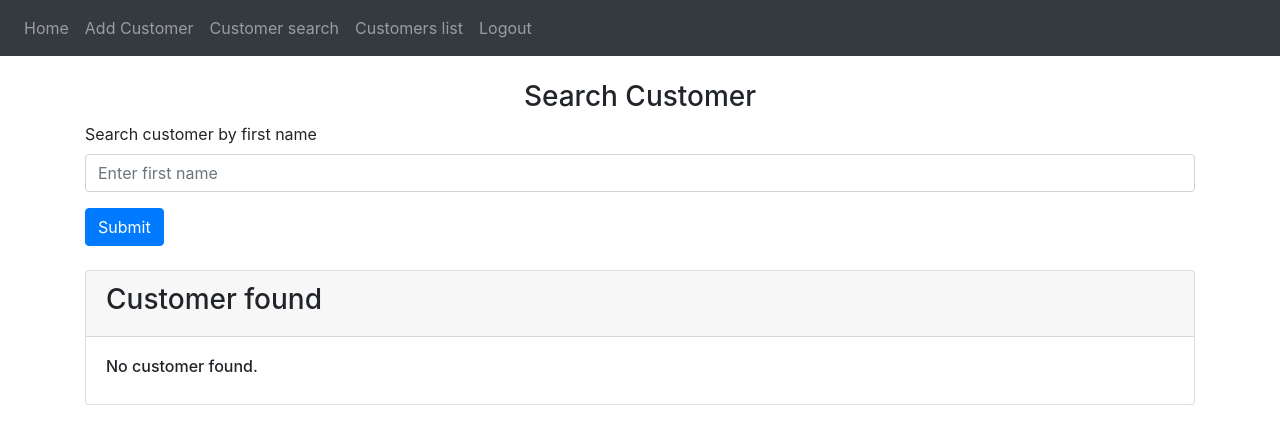
After one commit to OfirBittan/CyberProjectNotSecure, a Flask app: page /customer_search in a window 1280 px wide. The commit adds this page. Shown: the top 444 px of the page. Run offline with Flask 3, Linux system fonts and the light colour scheme; some libraries are stand-ins or nearby versions.

Commit message:
adding home screen and customers functions

```diff
--- a/Website/auth.py
+++ b/Website/auth.py
@@ -132,6 +132,7 @@ def handle_failed_login_over(user):
 @auth.route('/forgot_password', methods=['GET', 'POST'])
 def forgot_password():
     if request.method == 'POST':
+        session['email'] = None
         email = request.form.get('email')
         user = get_user_from_unique_key(email)
         if user:
--- a/Website/templates/base.html
+++ b/Website/templates/base.html
@@ -25,7 +25,10 @@
       <div class="collapse navbar-collapse" id="navbar">
         <div class="navbar-nav">
           {% if logged_in %}
-          <a class="nav-item nav-link" id="home" href="/home">home</a>
+          <a class="nav-item nav-link" id="home" href="/home">Home</a>
+          <a class="nav-item nav-link" id="customer_add" href="/customer_add">Add Customer</a>
+          <a class="nav-item nav-link" id="customer_search" href="/customer_search">Customer search</a>
+          <a class="nav-item nav-link" id="customers_list" href="/customers_list">Customers list</a>
           <a class="nav-item nav-link" id="logout" href="/logout">Logout</a>
           {% else %}
           <a class="nav-item nav-link" id="start" href="/">Start</a>
--- /dev/null
+++ b/Website/templates/customer_search.html
@@ -0,0 +1,33 @@
+{% extends "base.html" %} {% block title %} Add Customer {% endblock %}
+{% block content %}
+{% autoescape false %}
+<form method="POST">
+    <br> <h3 align="center">Search Customer</h3>
+    <div class="form-group">
+        <label for="firstName">Search customer by first name</label>
+        <input
+                type="text"
+                class="form-control"
+                id="firstName"
+                name="firstName"
+                placeholder="Enter first name"
+        />
+    </div>
+    <button type="submit" class="btn btn-primary">Submit</button><br>
+        <br><div class="card">
+        <div class="card-header"><h3>Customer found</h3></div>
+        <div class="card-body">
+            {% if customer_search_num != 0 %}
+                {% if customer_search_num > 1 %}
+                <h6>Found more than 1 customer.</h6>
+                {% else %}
+                <h6>Found 1 customer.</h6>
+                {% endif %}
+            {% else %}
+                <h6>No customer found.</h6>
+            {% endif %}
+        </div>
+    </div>
+</form>
+{% endautoescape %}
+{% endblock %}
--- a/Website/templates/home.html
+++ b/Website/templates/home.html
@@ -2,7 +2,7 @@
 {% block content %}
 {% autoescape false %}
 <div class="content">
-    <h1>Communication LTD</h1>
+    <br><h1 align="center">Home</h1>
 </div>
 {% endautoescape %}
 {% endblock %}
--- a/Website/templates/login.html
+++ b/Website/templates/login.html
@@ -2,9 +2,8 @@
 {% block content %}
 {% autoescape false %}
 <form method="POST">
-    <h3 align="center">Login</h3>
+    <br><h3 align="center">Login</h3>
     <div class="form-group" align="">
-        <!--        Changed type from email to text for code vulnerability.-->
         <label for="email">Email Address</label>
         <input
                 type="text"
--- a/Website/templates/reset_password.html
+++ b/Website/templates/reset_password.html
@@ -3,7 +3,7 @@
 {% block content %}
 {% autoescape false %}
 <form method="POST">
-    <h3 align="center">Reset Password</h3>
+    <br><h3 align="center">Reset Password</h3>
     <input type="hidden" name="email" value="{{ email }}">
     <input type="hidden" name="code" value="{{ code }}">
     <div class="form-group">
--- a/Website/templates/sign_up.html
+++ b/Website/templates/sign_up.html
@@ -2,7 +2,7 @@
 {% block content %}
 {% autoescape false %}
 <form method="POST">
-    <h3 align="center">Sign up</h3>
+    <br><h3 align="center">Sign up</h3>
     <div class="form-group" align="">
         <label for="email">Email Address</label>
         <input
--- a/Website/templates/start.html
+++ b/Website/templates/start.html
@@ -2,7 +2,7 @@
 {% block content %}
 {% autoescape false %}
 <div class="content">
-    <h1>Start!</h1>
+    <br><h1 align="center">Start</h1>
 </div>
 {% endautoescape %}
 {% endblock %}
--- a/Website/views.py
+++ b/Website/views.py
@@ -1,4 +1,8 @@
-from flask import Blueprint, render_template, session, redirect, url_for
+from flask import Blueprint, render_template, session, redirect, url_for, request, flash
+from .models import Customers
+import MySQLdb.cursors
+from . import mysql
+import datetime
 
 views = Blueprint('views', __name__)
 
@@ -8,12 +12,77 @@ def start():
     return render_template('start.html', logged_in=False)
 
 
+@views.route('/logout')
+def logout():
+    session['email'] = None
+    return redirect(url_for('auth.login'))
+
+
 @views.route('/home', methods=['GET', 'POST'])
 def home():
     return render_template('home.html', logged_in=True)
 
 
-@views.route('/logout')
-def logout():
-    session['email'] = None
-    return redirect(url_for('auth.login'))
+# Add customer page function:
+# gets email (unique) and customer name.
+@views.route('/customer_add', methods=['GET', 'POST'])
+def add_customer():
+    if request.method == 'POST':
+        email = request.form.get('email')
+        first_name = request.form.get('firstName')
+        customer = get_customer_from_unique_key(email)
+        if customer:
+            flash('Email already exists.', category='error')
+        else:
+            new_customer = Customers(email=email, first_name=first_name, date=datetime.datetime.now())
+            new_customer.add_new_customer()
+            flash(f'Added customer {new_customer.first_name}', category='success')
+            return redirect(url_for('views.home'))
+    return render_template('customer_add.html', logged_in=True)
+
+
+# Get customer full detail according to it's email.
+def get_customer_from_unique_key(email):
+    cur = mysql.connection.cursor(MySQLdb.cursors.DictCursor)
+    cur.execute(f"SELECT * FROM customers WHERE email = '{email}' LIMIT 1;")
+    customer = cur.fetchone()
+    print(customer)
+    return customer
+
+
+# Get customer list page function:
+@views.route('/customers_list', methods=['GET', 'POST'])
+def customers_list():
+    return render_template('customers_list.html', logged_in=True, all_customers=get_all_customers())
+
+
+# Get all customers list.
+def get_all_customers():
+    cur = mysql.connection.cursor()
+    cur.execute("SELECT first_name FROM Customers;")
+    first_names = cur.fetchall()
+    cur.close()
+    print(first_names)
+    return [row[0] for row in first_names]
+
+
+# Search customer page function:
+# gets customer name.
+@views.route('/customer_search', methods=['GET', 'POST'])
+def search_customer():
+    if request.method == 'POST':
+        first_name = request.form.get('firstName')
+        customer = get_customer_from_name(first_name)
+        print(len(customer))
+        if len(customer) != 0:
+            return render_template('customer_search.html', logged_in=True, customer_search_num=len(customer))
+    return render_template('customer_search.html', logged_in=True, customer_search_num=0)
+
+
+# Get customer name if exists.
+def get_customer_from_name(first_name):
+    cur = mysql.connection.cursor()
+    cur.execute("SELECT * FROM Customers WHERE BINARY first_name = %s;", (first_name,))
+    customers = cur.fetchall()
+    cur.close()
+    return [row[0] for row in customers]
```
Also changed, not shown: Website/__init__.py (+27 -3 lines), Website/models.py (+15 -1 lines), Website/templates/customer_add.html (added, +29 -0 lines), Website/templates/customers_list.html (added, +24 -0 lines), README.md.
